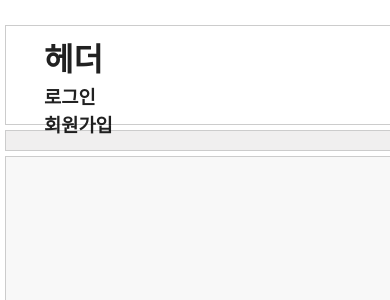
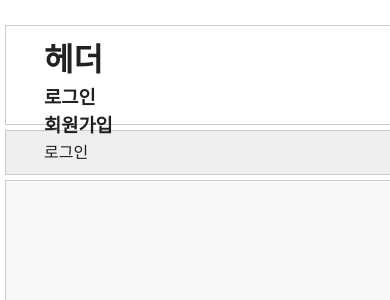
Before and after one commit to jhw510/ijij, a Vue app in the folder src/vue/: page / in a window 390 px wide. Shown: the top 300 px of the page. Built offline with nearby package versions, Linux system fonts and the light colour scheme.

Commit message:
200515 10:19

```diff
--- a/src/vue/src/components/common/Layout.vue
+++ b/src/vue/src/components/common/Layout.vue
@@ -4,7 +4,7 @@
             <slot name="header" v-bind:title="header"></slot>
         </header>
         <aside id="sidebar">
-        <slot name="side" v-bind:title="side"></slot>
+        <slot > 로그인</slot>
         </aside>
     <section id="content">
 
--- a/src/vue/src/components/common/Login.vue
+++ /dev/null
@@ -1,71 +0,0 @@
-<template>
-
-</template>
-
-<script>
-    export default {
-        name: "Login"
-    }
-</script>
-
-<style scoped>
-    /* 전체 구조 */
-    #wrapper {
-        padding: 5px;
-        width: 960px;
-        margin: 20px auto;
-    }
-    header {
-        height: 100px;
-        padding: 0 15px;
-    }
-    #content {
-        width: 696px;
-        float: left;
-        padding: 5px 15px;
-        min-height: 300px;
-    }
-    #sidebar {
-        width: 200px;
-        padding: 5px 15px;
-        float: left;
-    }
-    footer {
-        clear: both;
-        padding: 0 15px;
-    }
-    /* 가로폭 980보다 작을 때 사용할 @media query */
-    @media screen and (max-width: 980px) {
-        #pagewrap {
-            width: 94%;
-        }
-        #content {
-            clear: both;
-            padding: 1% 4%;
-            width: auto;
-            float: none;
-        }
-        #sidebar {
-            clear: both;
-            padding: 1% 4%;
-            width: auto;
-            float: none;
-        }
-        header, footer {
-            padding: 1% 4%;
-        }
-    }
-    /* 공통 */
-    #content {
-        background: #f8f8f8;
-    }
-    #sidebar {
-        background: #f0efef;
-    }
-    header, #content, #middle, #sidebar {
-        margin-bottom: 5px;
-    }
-    #pagewrap, header, #content, #middle, #sidebar, footer {
-        border: solid 1px #ccc;
-    }
-</style>
```
